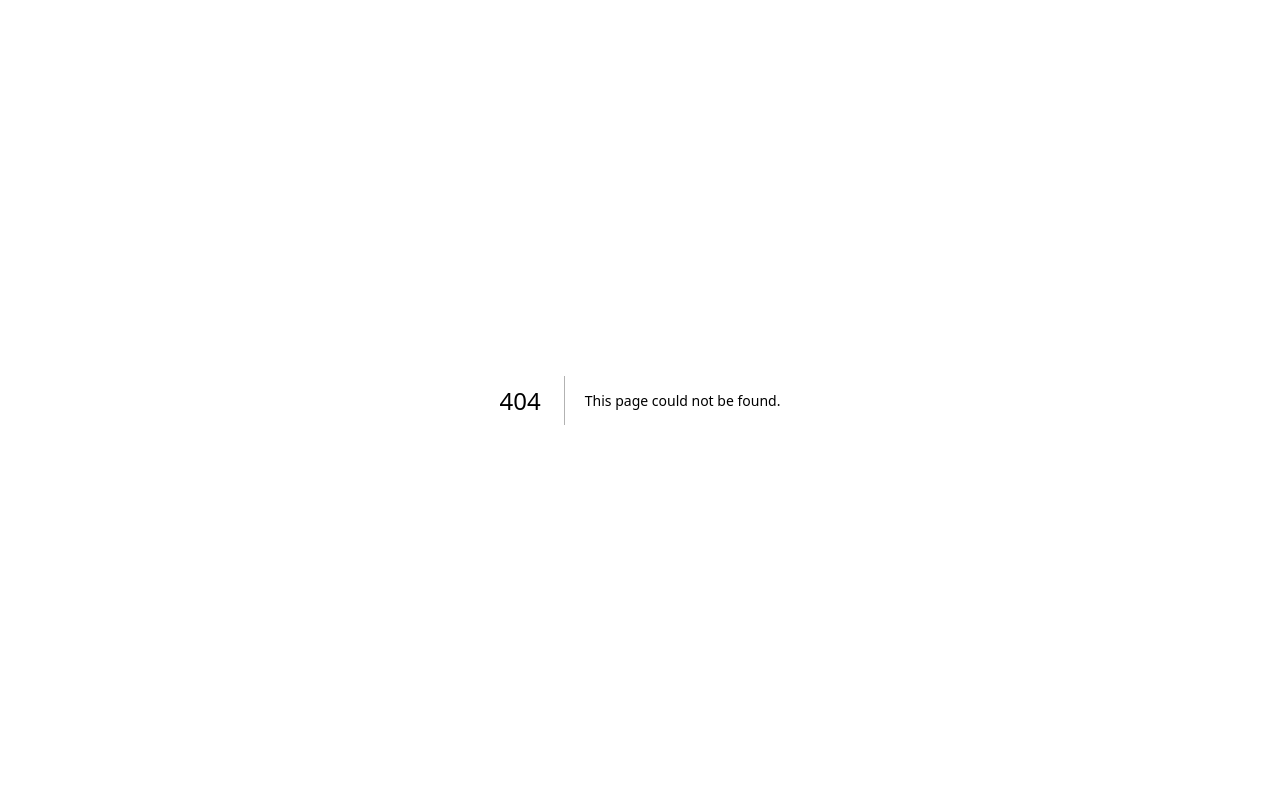
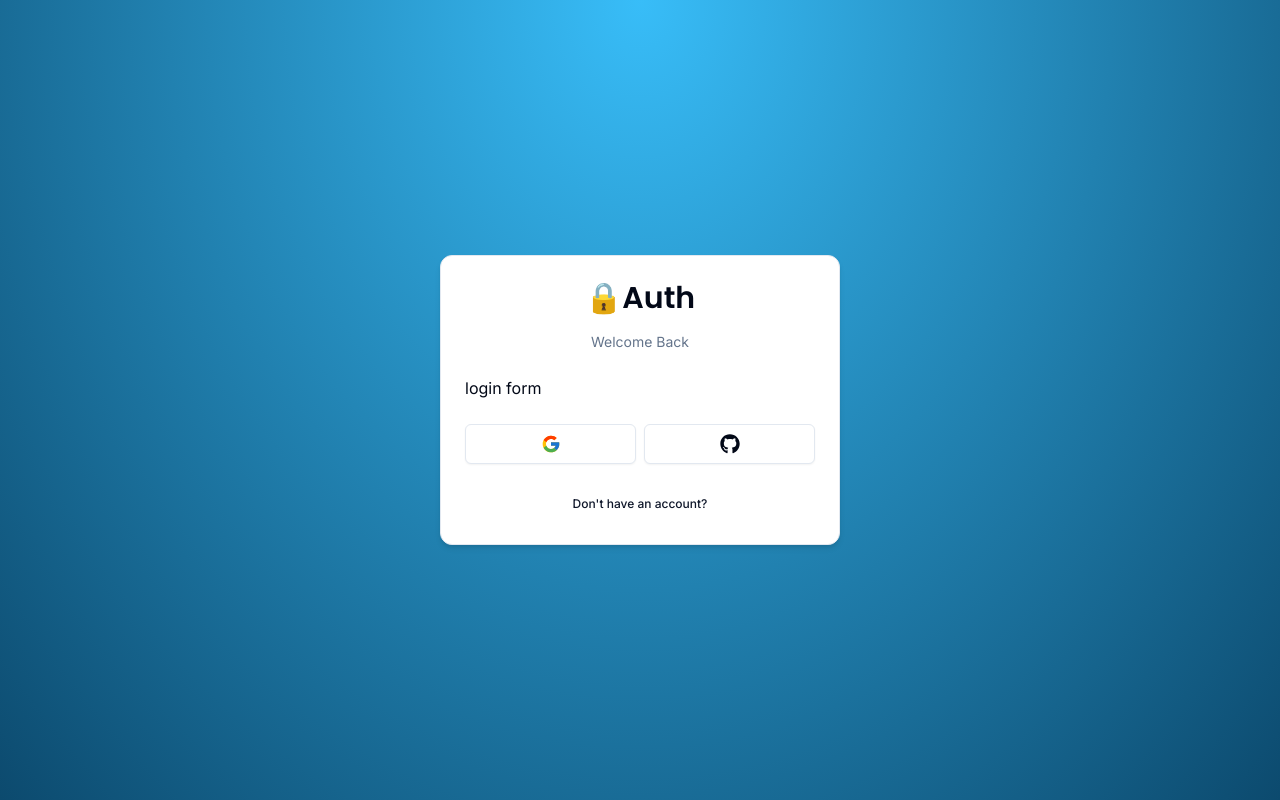
Before and after one commit to hiroshiimaizumi0611/next-auth-v5, a Next.js app: page /auth/login in a window 1280 px wide. Before the commit this address had no page. Built offline with nearby package versions, Linux system fonts and the light colour scheme.

Commit message:
login form

```diff
--- /dev/null
+++ b/app/auth/layout.tsx
@@ -0,0 +1,9 @@
+const AuthLayout = ({ children }: { children: React.ReactNode }) => {
+  return (
+    <div className="flex h-full flex-col items-center justify-center bg-[radial-gradient(ellipse_at_top,_var(--tw-gradient-stops))] from-sky-400 to-sky-900">
+      {children}
+    </div>
+  );
+};
+
+export default AuthLayout;
--- /dev/null
+++ b/app/auth/login/page.tsx
@@ -0,0 +1,7 @@
+import { LoginForm } from "@/components/auth/login-form";
+
+const LoginPage = () => {
+  return <LoginForm />;
+};
+
+export default LoginPage;
--- /dev/null
+++ b/components/auth/back-button.tsx
@@ -0,0 +1,17 @@
+"use client";
+
+import Link from "next/link";
+import { Button } from "../ui/button";
+
+interface BackButtonProps {
+  href: string;
+  label: string;
+}
+
+export const BackButton = ({ href, label }: BackButtonProps) => {
+  return (
+    <Button variant={"link"} className="font-nomal w-full" size={"sm"} asChild>
+      <Link href={href}>{label}</Link>
+    </Button>
+  );
+};
--- /dev/null
+++ b/components/auth/card-wrapper.tsx
@@ -0,0 +1,39 @@
+"use client";
+
+import { Card, CardContent, CardFooter, CardHeader } from "../ui/card";
+import { BackButton } from "./back-button";
+import { Header } from "./header";
+import { Social } from "./social";
+
+interface CardWrapperProps {
+  children: React.ReactNode;
+  headerLabel: string;
+  backButtonLabel: string;
+  backButtonHref: string;
+  showSocial?: boolean;
+}
+
+export const CardWrapper = ({
+  children,
+  headerLabel,
+  backButtonHref,
+  backButtonLabel,
+  showSocial,
+}: CardWrapperProps) => {
+  return (
+    <Card className="w-[400px] shadow-md">
+      <CardHeader>
+        <Header label={headerLabel}></Header>
+      </CardHeader>
+      <CardContent>{children}</CardContent>
+      {showSocial && (
+        <CardFooter>
+          <Social />
+        </CardFooter>
+      )}
+      <CardFooter>
+        <BackButton label={backButtonLabel} href={backButtonHref} />
+      </CardFooter>
+    </Card>
+  );
+};
--- /dev/null
+++ b/components/auth/header.tsx
@@ -0,0 +1,20 @@
+import { cn } from "@/lib/utils";
+import { Poppins } from "next/font/google";
+
+const font = Poppins({
+  subsets: ["latin"],
+  weight: ["600"],
+});
+
+interface HeaderProps {
+  label: string;
+}
+
+export const Header = ({ label }: HeaderProps) => {
+  return (
+    <div className="w-full flex flex-col gap-y-4 items-center justify-center">
+      <h1 className={cn("text-3xl font-semibold", font.className)}>🔒Auth</h1>
+      <p className="text-muted-foreground text-sm">{label}</p>
+    </div>
+  );
+};
--- /dev/null
+++ b/components/auth/login-form.tsx
@@ -0,0 +1,14 @@
+import { CardWrapper } from "./card-wrapper";
+
+export const LoginForm = () => {
+  return (
+    <CardWrapper
+      headerLabel={"Welcome Back"}
+      backButtonLabel={"Don't have an account?"}
+      backButtonHref={"/auth/register"}
+      showSocial
+    >
+      login form
+    </CardWrapper>
+  );
+};
--- /dev/null
+++ b/components/auth/social.tsx
@@ -0,0 +1,18 @@
+"use client";
+
+import { FcGoogle } from "react-icons/fc";
+import { Button } from "../ui/button";
+import { FaGithub } from "react-icons/fa";
+
+export const Social = () => {
+  return (
+    <div className="flex items-center w-full gap-x-2">
+      <Button size={"lg"} className="w-full" variant="outline" onClick={() => {}}>
+        <FcGoogle className="h-5 w-5" />
+      </Button>
+      <Button size={"lg"} className="w-full" variant="outline" onClick={() => {}}>
+        <FaGithub className="h-5 w-5" />
+      </Button>
+    </div>
+  );
+};
--- /dev/null
+++ b/components/ui/card.tsx
@@ -0,0 +1,76 @@
+import * as React from "react"
+
+import { cn } from "@/lib/utils"
+
+const Card = React.forwardRef<
+  HTMLDivElement,
+  React.HTMLAttributes<HTMLDivElement>
+>(({ className, ...props }, ref) => (
+  <div
+    ref={ref}
+    className={cn(
+      "rounded-xl border bg-card text-card-foreground shadow",
+      className
+    )}
+    {...props}
+  />
+))
+Card.displayName = "Card"
+
+const CardHeader = React.forwardRef<
+  HTMLDivElement,
+  React.HTMLAttributes<HTMLDivElement>
+>(({ className, ...props }, ref) => (
+  <div
+    ref={ref}
+    className={cn("flex flex-col space-y-1.5 p-6", className)}
+    {...props}
+  />
+))
+CardHeader.displayName = "CardHeader"
+
+const CardTitle = React.forwardRef<
+  HTMLParagraphElement,
+  React.HTMLAttributes<HTMLHeadingElement>
+>(({ className, ...props }, ref) => (
+  <h3
+    ref={ref}
+    className={cn("font-semibold leading-none tracking-tight", className)}
+    {...props}
+  />
+))
+CardTitle.displayName = "CardTitle"
+
+const CardDescription = React.forwardRef<
+  HTMLParagraphElement,
+  React.HTMLAttributes<HTMLParagraphElement>
+>(({ className, ...props }, ref) => (
+  <p
+    ref={ref}
+    className={cn("text-sm text-muted-foreground", className)}
+    {...props}
+  />
+))
+CardDescription.displayName = "CardDescription"
+
+const CardContent = React.forwardRef<
+  HTMLDivElement,
+  React.HTMLAttributes<HTMLDivElement>
+>(({ className, ...props }, ref) => (
+  <div ref={ref} className={cn("p-6 pt-0", className)} {...props} />
+))
+CardContent.displayName = "CardContent"
+
+const CardFooter = React.forwardRef<
+  HTMLDivElement,
+  React.HTMLAttributes<HTMLDivElement>
+>(({ className, ...props }, ref) => (
+  <div
+    ref={ref}
+    className={cn("flex items-center p-6 pt-0", className)}
+    {...props}
+  />
+))
+CardFooter.displayName = "CardFooter"
+
+export { Card, CardHeader, CardFooter, CardTitle, CardDescription, CardContent }
--- a/package.json
+++ b/package.json
@@ -16,6 +16,7 @@
     "next": "14.2.3",
     "react": "^18",
     "react-dom": "^18",
+    "react-icons": "^5.2.1",
     "tailwind-merge": "^2.3.0",
     "tailwindcss-animate": "^1.0.7"
   },
```
Also changed, not shown: 1 other file (tests, documents, lock files or other folders).
